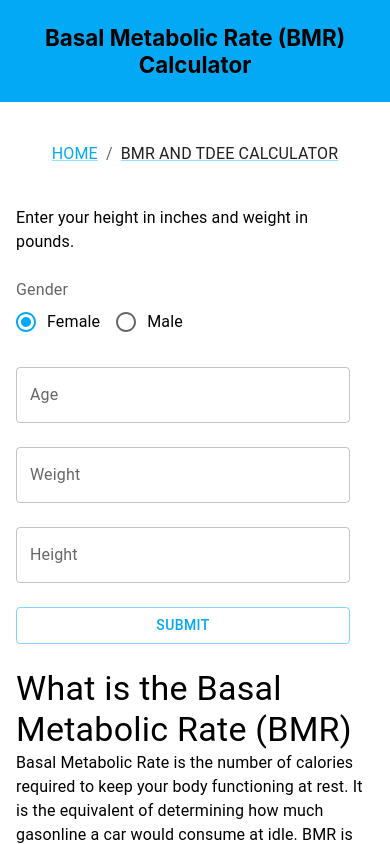
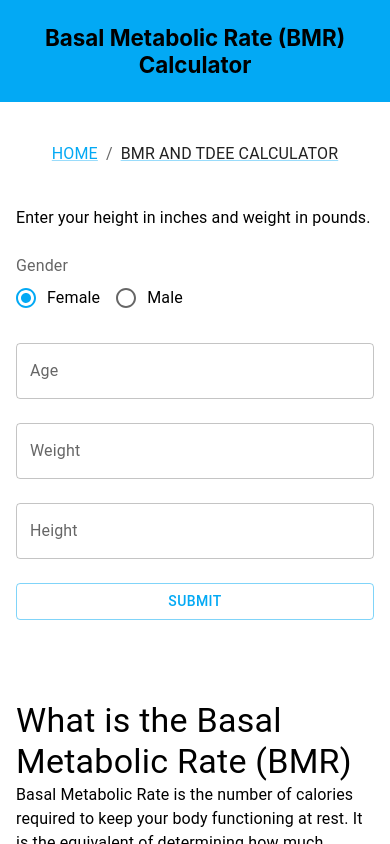
Before and after one commit to tomfordweb/fitness-tracker, a Next.js app: page /bmr-and-tdee-calculator in a window 390 px wide. Shown: the top 844 px of the page. Built offline with nearby package versions, Linux system fonts and the light colour scheme.

Commit message:
fix layout for mobile

```diff
--- a/pages/bmr-and-tdee-calculator.tsx
+++ b/pages/bmr-and-tdee-calculator.tsx
@@ -46,24 +46,21 @@ const BasalMetabolicRateCalculatorPage: NextPage = () => {
     <>
       <PageTitle h1="Basal Metabolic Rate (BMR) Calculator" />
       <Container maxWidth={false} component="section">
-        <Box
-          sx={{
-            mb: 3,
-            display: "flex",
-            alignItems: "center",
-            justifyContent: "center",
-          }}
-        >
-          <Box>
+        <Grid container spacing={2} sx={{ mb: 3 }}>
+          <Grid item xs={12} lg={4}>
             <Typography sx={{ mb: 3 }}>
               Enter your height in inches and weight in pounds.
             </Typography>
             <BasalMetabolicRateCalculator handleFormUpdate={handleFormUpdate} />
-          </Box>
-          <Box
+          </Grid>
+          <Grid
+            item
+            xs={12}
+            lg={8}
             sx={{
-              ml: 3,
+              mt: 5,
               display: "flex",
+              flexWrap: "wrap",
               alignItems: "center",
               justifyContent: "center",
             }}
@@ -71,8 +68,7 @@ const BasalMetabolicRateCalculatorPage: NextPage = () => {
             <ResultCard title="BMR" value={bmr} formula="Per Day" />
 
             {tdee.length > 0 && (
-              <Box>
-                <TableContainer sx={{ mt: 5, ml: 3 }}>
+              <TableContainer>
                 <Table
                   sx={{ minWidth: 650 }}
                   size="small"
@@ -106,10 +102,9 @@ const BasalMetabolicRateCalculatorPage: NextPage = () => {
                   </TableBody>
                 </Table>
               </TableContainer>
-              </Box>
             )}
-          </Box>
-        </Box>
+          </Grid>
+        </Grid>
 
         <Typography variant="h4" component="h2">
           What is the Basal Metabolic Rate (BMR)
```
Lines whose indentation alone changed are shown as unchanged.
